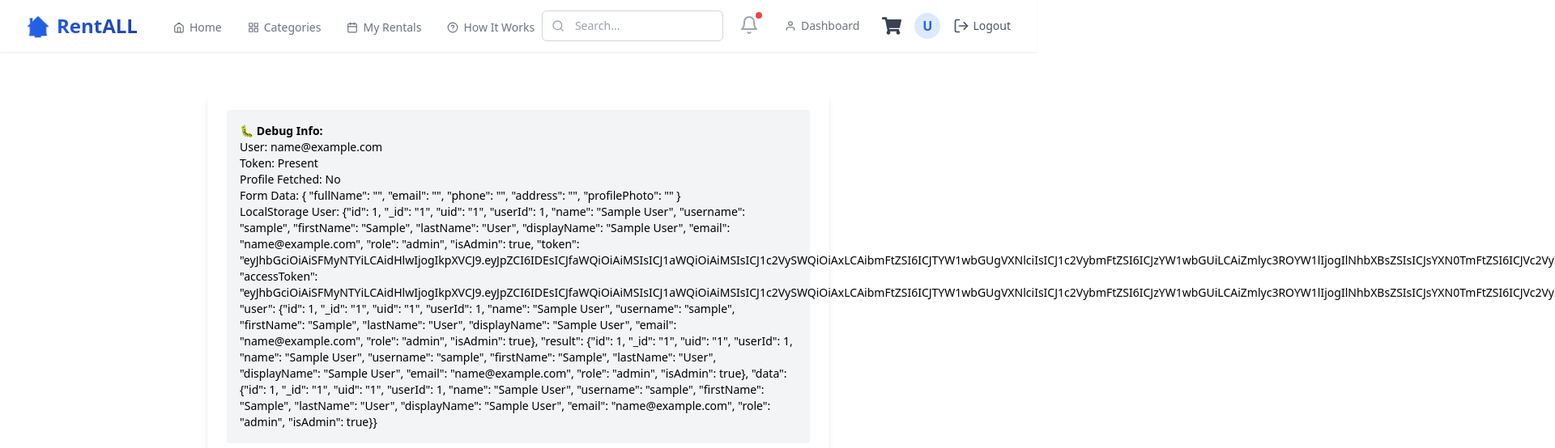
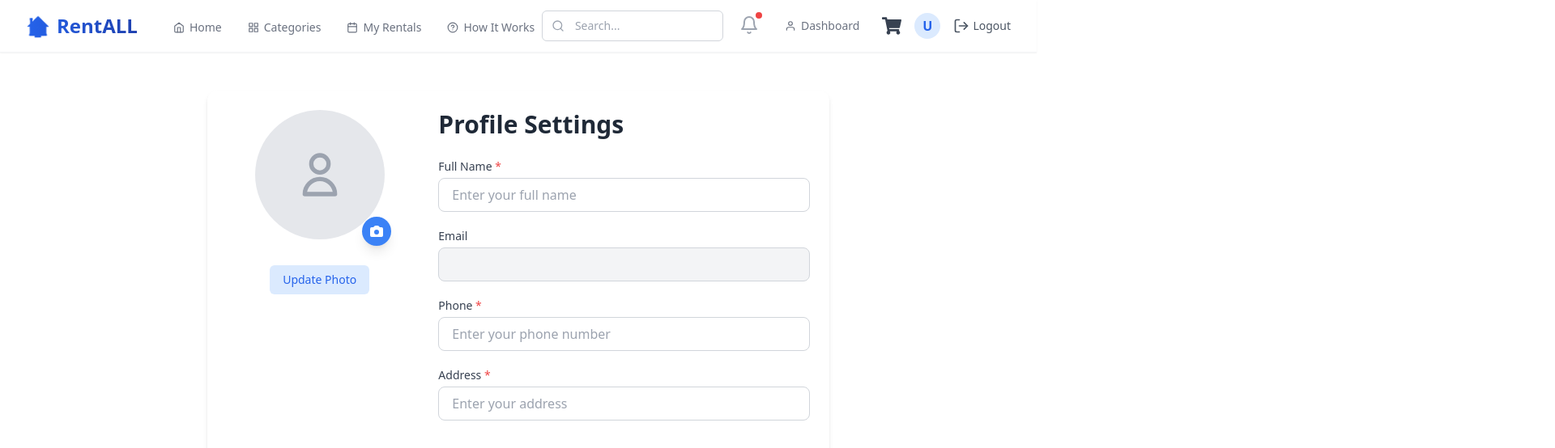
Before and after one commit to Aashutosh1201/rentall-web, a React (Create React App) app in the folder frontend/: page /profile in a window 1280 px wide. Shown: the top 554 px of the page at 81% size, 1920 px wide, since content can reach past the window. Built offline with nearby package versions, Linux system fonts and the light colour scheme; no server answers; sample sign-in values are in the browser's storage.

Commit message:
Removed the debugs and logs from the profile page

```diff
--- a/frontend/src/pages/Profile.jsx
+++ b/frontend/src/pages/Profile.jsx
@@ -10,9 +10,8 @@ const Profile = () => {
   const [kyc, setKyc] = useState(null);
   const [isLoading, setIsLoading] = useState(false);
   const [isSaving, setIsSaving] = useState(false);
-  const [profileFetched, setProfileFetched] = useState(false); // ✅ Add flag to prevent infinite calls
+  const [profileFetched, setProfileFetched] = useState(false);
 
-  // Initialize form data as empty - we'll populate it after fetching current data
   const [formData, setFormData] = useState({
     fullName: "",
     email: "",
@@ -26,10 +25,9 @@ const Profile = () => {
 
   // Fetch current user profile data
   const fetchUserProfile = async () => {
-    if (!token || profileFetched) return; // ✅ Prevent multiple calls
+    if (!token || profileFetched) return;
 
     try {
-      console.log("🐛 Fetching current user profile...");
       const response = await fetch("http://localhost:8000/api/auth/profile", {
         headers: {
           Authorization: `Bearer ${token}`,
@@ -39,9 +37,7 @@ const Profile = () => {
 
       if (response.ok) {
         const userData = await response.json();
-        console.log("🐛 Fetched user data:", userData);
 
-        // Update form data with latest server data
         setFormData({
           fullName: userData.user?.fullName || "",
           email: userData.user?.email || "",
@@ -50,30 +46,21 @@ const Profile = () => {
           profilePhoto: userData.user?.profilePhoto || "",
         });
 
-        // ✅ Only update context if user data is actually different
         if (JSON.stringify(user) !== JSON.stringify(userData.user)) {
           setUser(userData.user);
         }
 
-        setProfileFetched(true); // ✅ Mark as fetched
+        setProfileFetched(true);
       }
     } catch (err) {
-      console.error("🐛 Error fetching profile:", err);
+      console.error("Error fetching profile:", err);
     }
   };
 
-  // ✅ FIXED: Split the effects and add proper dependencies
-  // Auth test effect - runs only once when component mounts
+  // Auth test and profile fetch effect
   useEffect(() => {
     const testAuth = async () => {
-      console.log("🐛 Testing auth endpoint...");
-      console.log("🐛 Current user:", user);
-      console.log("🐛 Current token:", token);
-
-      if (!token) {
-        console.log("🐛 No token available");
-        return;
-      }
+      if (!token) return;
 
       try {
         const response = await fetch("http://localhost:8000/api/auth/test", {
@@ -83,21 +70,19 @@ const Profile = () => {
           },
         });
 
-        const result = await response.json();
-        console.log("🐛 Auth test result:", result);
+        await response.json();
       } catch (err) {
-        console.error("🐛 Auth test error:", err);
+        console.error("Auth test error:", err);
       }
     };
 
-    // Only run once when component mounts
     if (token && !profileFetched) {
       testAuth();
       fetchUserProfile();
     }
-  }, [token]); // ✅ Only depend on token, not user
+  }, [token]);
 
-  // ✅ Separate effect for user authentication check
+  // User authentication check
   useEffect(() => {
     if (!user) {
       navigate("/login");
@@ -105,7 +90,7 @@ const Profile = () => {
     }
   }, [user, navigate]);
 
-  // ✅ Separate effect for KYC data fetching
+  // KYC data fetching
   useEffect(() => {
     if (!user) return;
 
@@ -129,7 +114,6 @@ const Profile = () => {
           const detail = await kycDetails.json();
           setKyc(detail.kyc);
 
-          // Only update address and phone from KYC if form data is empty
           setFormData((prev) => ({
             ...prev,
             address: prev.address || detail.kyc.address || "",
@@ -144,11 +128,10 @@ const Profile = () => {
       }
     };
 
-    // Only fetch KYC once when user is available
     if (user?.email && !kyc) {
       fetchKYC();
     }
-  }, [user?.email]); // ✅ Only depend on user.email
+  }, [user?.email]);
 
   const validateForm = () => {
     const newErrors = {};
@@ -173,10 +156,8 @@ const Profile = () => {
 
   const handleChange = (e) => {
     const { name, value } = e.target;
-    console.log(`🐛 Form field changed: ${name} = ${value}`);
     setFormData((prev) => ({ ...prev, [name]: value }));
 
-    // Clear error when user starts typing
     if (errors[name]) {
       setErrors((prev) => ({ ...prev, [name]: "" }));
     }
@@ -185,19 +166,12 @@ const Profile = () => {
   const handleSave = async (e) => {
     e.preventDefault();
 
-    console.log("🐛 SAVE CLICKED");
-    console.log("🐛 Current form data:", formData);
-    console.log("🐛 Current token:", token);
-
     if (!validateForm()) {
-      console.log("🐛 Form validation failed:", errors);
       return;
     }
 
     setIsSaving(true);
     try {
-      console.log("🐛 Making API call to complete-profile...");
-
       const res = await fetch(
         "http://localhost:8000/api/auth/complete-profile",
         {
@@ -210,29 +184,16 @@ const Profile = () => {
         }
       );
 
-      console.log("🐛 API Response status:", res.status);
-      console.log("🐛 API Response headers:", res.headers);
-
       const result = await res.json();
-      console.log("🐛 API Response body:", result);
 
       if (res.ok) {
         toast.success("Profile updated successfully!");
-        console.log("🐛 Profile update successful!");
 
         if (result.user) {
-          console.log("🐛 Updating user context and localStorage...");
-
-          // Create updated user object with token
           const updatedUser = { ...result.user, token };
-
-          // Update localStorage with new data
           localStorage.setItem("user", JSON.stringify(updatedUser));
-
-          // ✅ Update context without triggering infinite loop
           setUser(updatedUser);
 
-          // Update form data to reflect saved changes (this ensures form shows saved data)
           setFormData({
             fullName: result.user.fullName || "",
             email: result.user.email || "",
@@ -240,34 +201,22 @@ const Profile = () => {
             address: result.user.address || "",
             profilePhoto: result.user.profilePhoto || "",
           });
-
-          console.log("🐛 Updated localStorage:", localStorage.getItem("user"));
         }
       } else {
-        console.error("🐛 API Error:", result);
         throw new Error(result.message || "Failed to update profile");
       }
     } catch (err) {
-      console.error("🐛 Save error:", err);
+      console.error("Save error:", err);
       toast.error(err.message);
     } finally {
       setIsSaving(false);
     }
   };
 
-  if (isLoading) {
-    return (
-      <div className="flex justify-center items-center min-h-screen">
-        <div className="animate-spin rounded-full h-12 w-12 border-t-2 border-b-2 border-blue-500"></div>
-      </div>
-    );
-  }
-
   const handleImageUpload = async (e) => {
     const file = e.target.files[0];
     if (!file) return;
 
-    // Validate file type and size
     const validTypes = ["image/jpeg", "image/jpg", "image/png", "image/webp"];
     if (!validTypes.includes(file.type)) {
       toast.error("Please upload a valid image file (JPEG, PNG, WebP)");
@@ -275,12 +224,10 @@ const Profile = () => {
     }
 
     if (file.size > 5 * 1024 * 1024) {
-      // 5MB limit
       toast.error("File size should be less than 5MB");
       return;
     }
 
-    // Show loading state
     toast.info("Uploading image...");
 
     const formDataUpload = new FormData();
@@ -310,15 +257,12 @@ const Profile = () => {
       const data = await res.json();
       setFormData((prev) => ({ ...prev, profilePhoto: data.secure_url }));
       toast.success("Profile photo uploaded successfully!");
-
-      console.log("🐛 New profile photo uploaded:", data.secure_url);
     } catch (err) {
       console.error("Image upload error:", err);
       toast.error(`Failed to upload image: ${err.message}`);
     }
   };
 
-  // Optional: Separate function to update profile photo via API
   const updateProfilePhotoOnServer = async (photoUrl) => {
     try {
       const res = await fetch(
@@ -339,26 +283,23 @@ const Profile = () => {
       }
 
       const result = await res.json();
-      console.log("🐛 Profile photo updated on server:", result);
-
       return result;
     } catch (err) {
-      console.error("🐛 Error updating profile photo on server:", err);
+      console.error("Error updating profile photo on server:", err);
       throw err;
     }
   };
+
+  if (isLoading) {
+    return (
+      <div className="flex justify-center items-center min-h-screen">
+        <div className="animate-spin rounded-full h-12 w-12 border-t-2 border-b-2 border-blue-500"></div>
+      </div>
+    );
+  }
+
   return (
     <div className="max-w-3xl mx-auto my-8 p-6 bg-white rounded-xl shadow-md">
-      {/* 🐛 DEBUG INFO */}
-      <div className="mb-4 p-4 bg-gray-100 rounded text-sm">
-        <h3 className="font-bold">🐛 Debug Info:</h3>
-        <p>User: {user ? user.email : "None"}</p>
-        <p>Token: {token ? "Present" : "Missing"}</p>
-        <p>Profile Fetched: {profileFetched ? "Yes" : "No"}</p>
-        <p>Form Data: {JSON.stringify(formData, null, 2)}</p>
-        <p>LocalStorage User: {localStorage.getItem("user")}</p>
-      </div>
-
       <div className="flex flex-col md:flex-row gap-8">
         {/* Profile Picture Section */}
         <div className="md:w-1/3 flex flex-col items-center">
```
